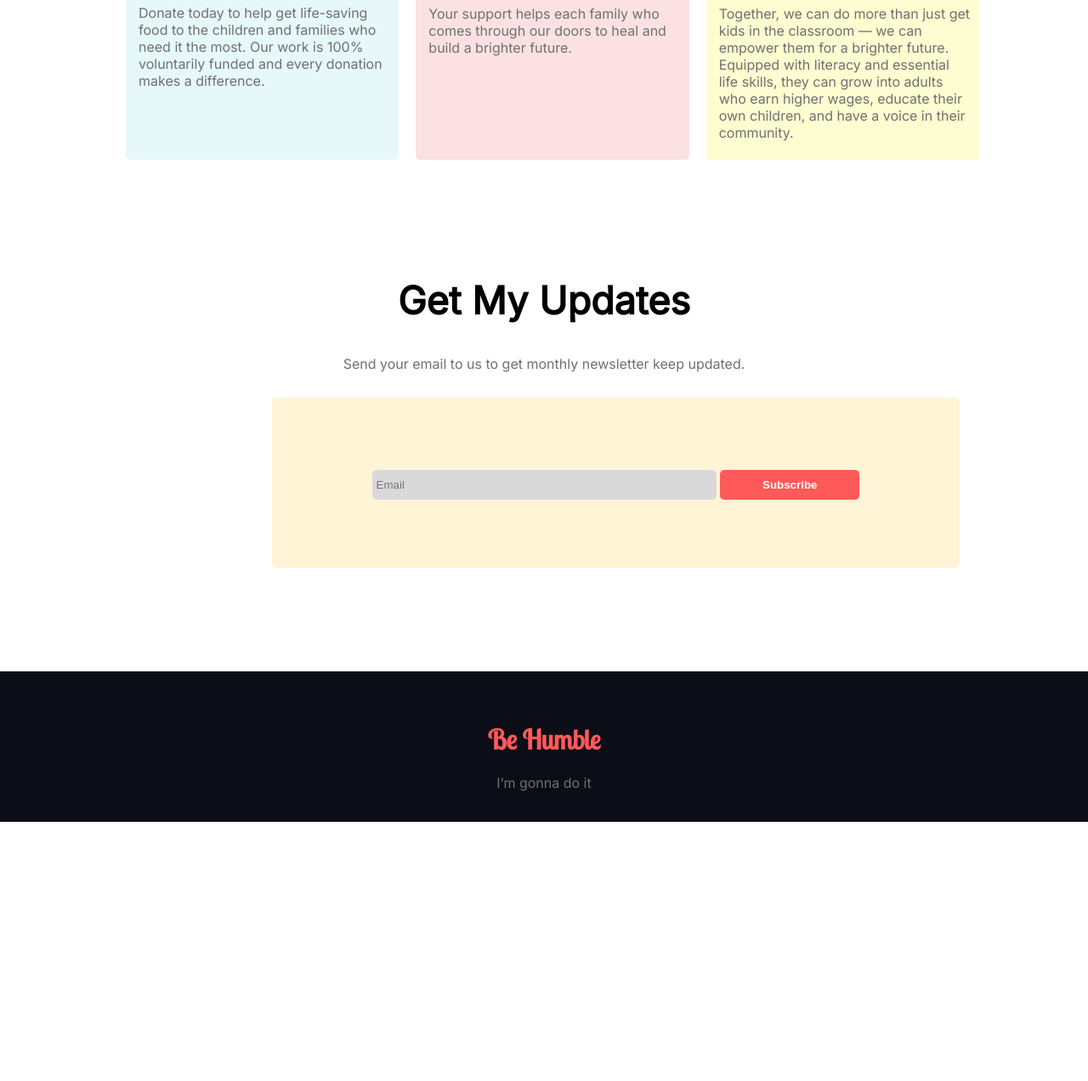
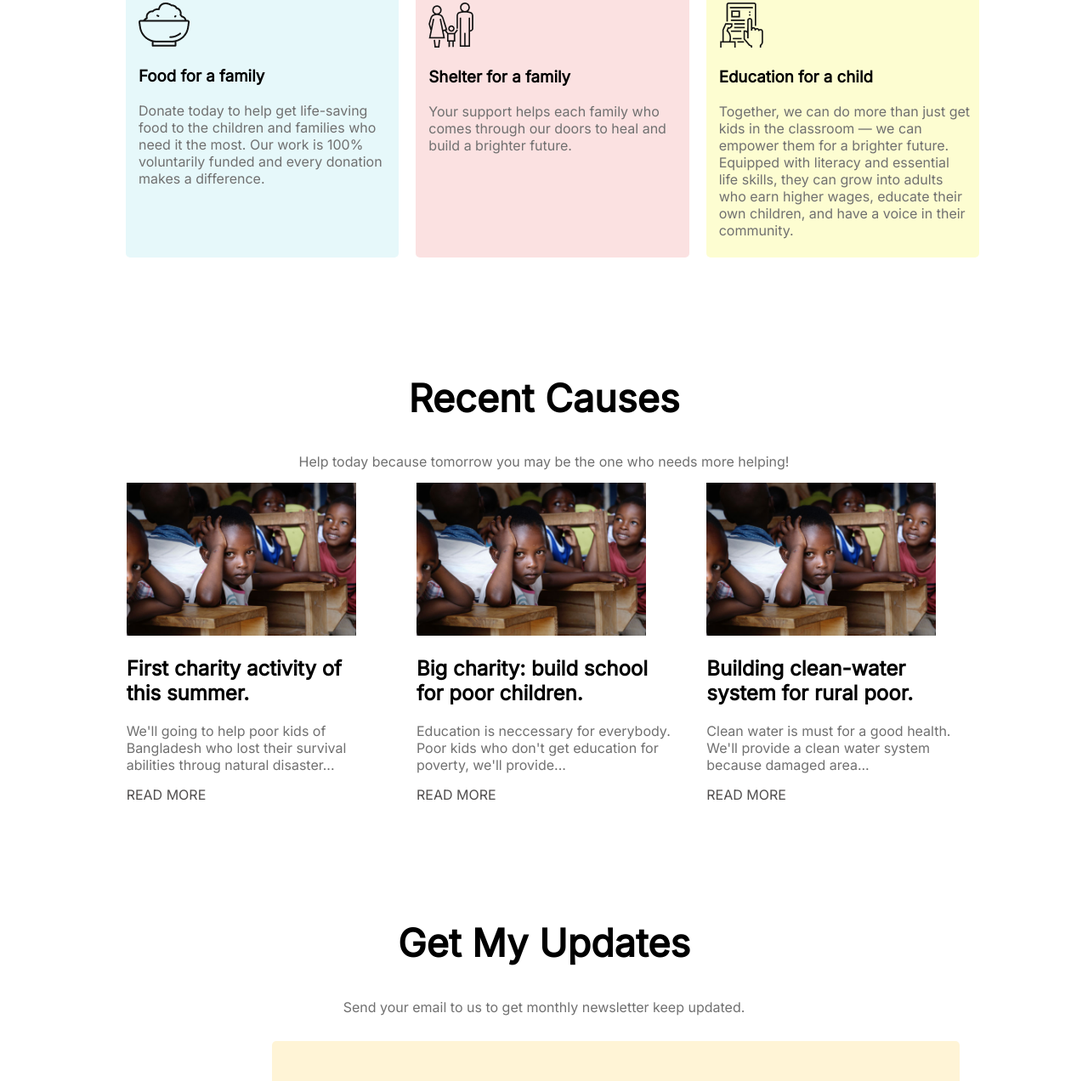
Before and after one commit to abdullahad229/donate-today, a plain HTML site: page index.html in a window 1280 px wide. Shown: the part 1528-2800 px from the top of the page at 85% size. Before the commit the page ends 2495 px from the top, so only its background shows below. Drawn offline with Linux system fonts and the light colour scheme.

Commit message:
finished

```diff
--- a/index.html
+++ b/index.html
@@ -22,7 +22,8 @@
             <h1>Let's Help Those Who Are
                 <br> In More Need
             </h1>
-            <p>We help those people who are affected by naturel disastar. Give your helping hand to them with us.
+            <p id="white-paragraph">We help those people who are affected by naturel disastar. Give your helping hand to
+                them with us.
             </p>
             <a class="red-button" href="http://" target="_blank" rel="noopener noreferrer">Donate Now</a>
         </div>
@@ -49,7 +50,10 @@
                     <h3>5000Taka</h3>
                 </div>
             </div>
-            <input class="input-amount" type="text" placeholder="Other Amount (Taka)">
+            <form action="" class="input-form-field">
+                <input class="input-amount" type="text" placeholder="Other Amount (Taka)">
+            </form>
+
             <a class="red-button" href="http://" target="_blank" rel="noopener noreferrer">Donate Now</a>
         </section>
         <section class="donate-money-option" id="plan-card-section">
@@ -78,10 +82,45 @@
                 </div>
             </div>
         </section>
+        <section class="causes-container">
+            <h1>Recent Causes</h1>
+            <p>Help today because tomorrow you may be the one who
+                needs more helping!</p>
+            <div class="causes-card-container">
+                <div class="causes-card">
+                    <img src="images/causes-1.jpg" alt="">
+                    <h2>First charity activity of this summer.
+                    </h2>
+                    <p>We'll going to help poor kids of Bangladesh who lost their survival abilities throug natural
+                        disaster...</p>
+                    <a href="http://" target="_blank" rel="noopener noreferrer">READ MORE</a>
+                </div>
+                <div class="causes-card">
+                    <img src="images/causes-1.jpg" alt="">
+                    <h2>Big charity: build school for poor children.
+
+                    </h2>
+                    <p>Education is neccessary for everybody. Poor kids who don't get education for poverty, we'll
+                        provide...</p>
+                    <a href="http://" target="_blank" rel="noopener noreferrer">READ MORE</a>
+                </div>
+                <div class="causes-card">
+                    <img src="images/causes-1.jpg" alt="">
+                    <h2>Building clean-water system for rural poor.
+                    </h2>
+                    <p>Clean water is must for a good health. We'll provide a clean water system because damaged area...
+                    </p>
+                    <a href="http://" target="_blank" rel="noopener noreferrer">READ MORE</a>
+                </div>
+
+            </div>
+
+
+        </section>
         <section class="donate-money-option">
             <h1>Get My Updates</h1>
             <p>Send your email to us to get monthly newsletter keep updated. </p>
-            <form action="">
+            <form action="" class="email-field-form">
                 <input type="email" placeholder="Email" class="subscriber-field">
                 <button type="submit">Subscribe</button>
             </form>
--- a/style.css
+++ b/style.css
@@ -25,20 +25,30 @@ body {
     font-weight: 700;
 }
 
+#white-paragraph {
+    color: white;
+    padding-bottom: 15px;
+}
 p {
     margin-bottom: 15px;
     color: #707070;
+
 }
 
 .red-button {
     background-color: orangered;
     color: white;
+    padding: 10px 15px;
+    background-color: #FF5959;
+    border-radius: 5px;
+    text-decoration: none;
 }
 .donate-money-option {
     text-align: center;
     width: 50%;
     margin: auto;
-    padding-bottom: 100px;
+    padding-bottom: 50px;
+    padding-top: 50px;
 }
 .donate-money-option>h1 {
     font-size: 45px;
@@ -65,6 +75,10 @@ margin-top: 46px;
     background-color:#FFEEEE;
     color:#FF5959;
     border: 2px solid #FF5959;
+}
+.input-form-field{
+    margin-top: 40px;
+    margin-bottom: 25px;
 }
 .input-amount {
     outline: 0;
@@ -94,7 +108,37 @@ margin-left: 20px;
 #education-card {
     background-color: rgb(253, 253, 209);
 }
-form {
+.causes-container {
+    text-align: center;
+    width: 80%;
+    margin: auto;
+    padding-bottom: 50px;
+    padding-top: 50px;
+}
+.causes-card-container {
+display: flex;
+justify-content: space-around;
+align-items: center;
+
+}
+.causes-container>h1{
+    font-size: 45px;
+    font-weight: 700;
+}
+
+.causes-card {
+    text-align: left;
+    width: 300px;
+    align-items: left;
+}
+.causes-card img {
+    width: 90%;
+}
+.causes-card a {
+    text-decoration: none;
+    color: rgb(81, 78, 78);
+}
+.email-field-form {
     width: 809px;
     height: 200px;
     background-color: #FFF4D6;
```
Also changed, not shown: images/causes-1.jpg (added), images/causes-2.jpg (added), images/causes-3.jpg (added), images/donation10.jpg (added), images/donation11.jpg (added), images/tblur-2.png (added).
